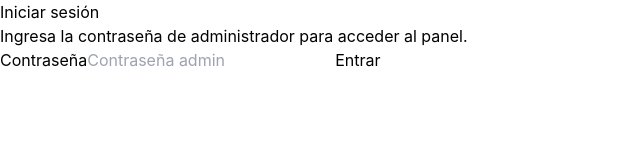
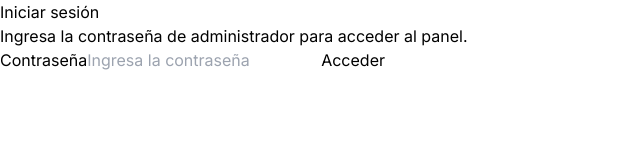
Before and after one commit to ricarsanchez/desdeelcampo, a Next.js app: page /admin/login in a window 1280 px wide. Shown: the top 160 px of the page, without its empty margins (0-640 px from the left). Built offline with nearby package versions, Linux system fonts and the light colour scheme.

Commit message:
Fix: Wrap useSearchParams in Suspense (LoginForm)

```diff
--- /dev/null
+++ b/app/admin/login/LoginForm.tsx
@@ -0,0 +1,70 @@
+"use client";
+
+import { useState, type FormEvent, Suspense } from "react";
+import { useRouter, useSearchParams } from "next/navigation";
+
+function LoginFormContent() {
+  const router = useRouter();
+  const searchParams = useSearchParams();
+  const [password, setPassword] = useState("");
+  const [error, setError] = useState<string | null>(null);
+  const [isSubmitting, setIsSubmitting] = useState(false);
+
+  const redirectTo = searchParams?.get("redirectTo") ?? "/admin";
+
+  async function handleSubmit(event: FormEvent<HTMLFormElement>) {
+    event.preventDefault();
+    setError(null);
+    setIsSubmitting(true);
+
+    try {
+      const response = await fetch("/api/auth/login", {
+        method: "POST",
+        headers: { "content-type": "application/json" },
+        body: JSON.stringify({ password }),
+      });
+      const data = await response.json();
+
+      if (!response.ok || !data.ok) {
+        throw new Error(data.error ?? "No se pudo iniciar sesión.");
+      }
+
+      router.push(redirectTo);
+    } catch (err) {
+      setError(err instanceof Error ? err.message : "Error de autenticación.");
+    } finally {
+      setIsSubmitting(false);
+    }
+  }
+
+  return (
+    <form className="mt-6 space-y-5" onSubmit={handleSubmit}>
+      <label className="block text-sm font-semibold text-slate-800">Contraseña</label>
+      <input
+        type="password"
+        value={password}
+        onChange={(e) => setPassword(e.target.value)}
+        disabled={isSubmitting}
+        placeholder="Ingresa la contraseña"
+        className="w-full rounded-xl border border-slate-200 px-3 py-2 text-sm outline-none focus:ring-2 focus:ring-emerald-200 disabled:bg-slate-100"
+        required
+      />
+      {error && <p className="text-sm text-red-600">{error}</p>}
+      <button
+        type="submit"
+        disabled={isSubmitting}
+        className="w-full rounded-xl bg-emerald-600 px-4 py-2 text-sm font-semibold text-white transition hover:bg-emerald-700 disabled:cursor-not-allowed disabled:bg-slate-300"
+      >
+        {isSubmitting ? "Verificando..." : "Acceder"}
+      </button>
+    </form>
+  );
+}
+
+export default function LoginForm() {
+  return (
+    <Suspense fallback={<div>Cargando...</div>}>
+      <LoginFormContent />
+    </Suspense>
+  );
+}
--- a/app/admin/login/page.tsx
+++ b/app/admin/login/page.tsx
@@ -1,42 +1,8 @@
 "use client";
 
-import { useState, type FormEvent } from "react";
-import { useRouter, useSearchParams } from "next/navigation";
+import LoginForm from "./LoginForm";
 
 export default function AdminLoginPage() {
-  const router = useRouter();
-  const searchParams = useSearchParams();
-  const [password, setPassword] = useState("");
-  const [error, setError] = useState<string | null>(null);
-  const [isSubmitting, setIsSubmitting] = useState(false);
-
-  const redirectTo = searchParams?.get("redirectTo") ?? "/admin";
-
-  async function handleSubmit(event: FormEvent<HTMLFormElement>) {
-    event.preventDefault();
-    setError(null);
-    setIsSubmitting(true);
-
-    try {
-      const response = await fetch("/api/auth/login", {
-        method: "POST",
-        headers: { "content-type": "application/json" },
-        body: JSON.stringify({ password }),
-      });
-      const data = await response.json();
-
-      if (!response.ok || !data.ok) {
-        throw new Error(data.error ?? "No se pudo iniciar sesión.");
-      }
-
-      router.push(redirectTo);
-    } catch (err) {
-      setError(err instanceof Error ? err.message : "Error de autenticación.");
-    } finally {
-      setIsSubmitting(false);
-    }
-  }
-
   return (
     <div className="min-h-screen bg-slate-50 py-16">
       <div className="mx-auto w-full max-w-md rounded-3xl border border-slate-200 bg-white p-8 shadow-xl">
@@ -45,28 +11,7 @@ export default function AdminLoginPage() {
           Ingresa la contraseña de administrador para acceder al panel.
         </p>
 
-        <form className="mt-6 space-y-5" onSubmit={handleSubmit}>
-          <label className="block text-sm font-semibold text-slate-800">Contraseña</label>
-          <input
-            type="password"
-            value={password}
-            onChange={(event) => setPassword(event.target.value)}
-            className="w-full rounded-2xl border border-slate-200 bg-slate-50 px-4 py-3 text-sm text-slate-900 outline-none focus:border-emerald-400 focus:ring-2 focus:ring-emerald-200"
-            placeholder="Contraseña admin"
-            disabled={isSubmitting}
-          />
-
-          {error && <p className="text-sm text-red-600">{error}</p>}
-
-          <button
-            type="submit"
-            disabled={isSubmitting || !password.trim()}
-            className="w-full rounded-2xl bg-emerald-600 px-4 py-3 text-sm font-semibold text-white transition hover:bg-emerald-700 disabled:cursor-not-allowed disabled:bg-slate-300"
-          >
-            {isSubmitting ? "Ingresando…" : "Entrar"
-            }
-          </button>
-        </form>
+        <LoginForm />
       </div>
     </div>
   );
--- a/app/globals.css
+++ b/app/globals.css
@@ -1,8 +1,8 @@
+@import url('https://fonts.googleapis.com/css2?family=Inter:wght@300;400;500;600;700;800&display=swap');
+
 @tailwind base;
 @tailwind components;
 @tailwind utilities;
-
-@import url('https://fonts.googleapis.com/css2?family=Inter:wght@300;400;500;600;700;800&display=swap');
 
 /* ────────── Custom Animations ────────── */
 @keyframes ticker-scroll {
--- a/src/middleware.ts
+++ b/src/middleware.ts
@@ -1,6 +1,6 @@
 import { NextResponse } from "next/server";
 import type { NextRequest } from "next/server";
-import { ADMIN_COOKIE_NAME, ADMIN_SESSION_VALUE } from "./lib/auth";
+import { ADMIN_COOKIE_NAME, ADMIN_SESSION_VALUE } from "../lib/auth";
 
 export function middleware(request: NextRequest) {
   const { pathname } = request.nextUrl;
```
Also changed, not shown: 1 other file (tests, documents, lock files or other folders).
